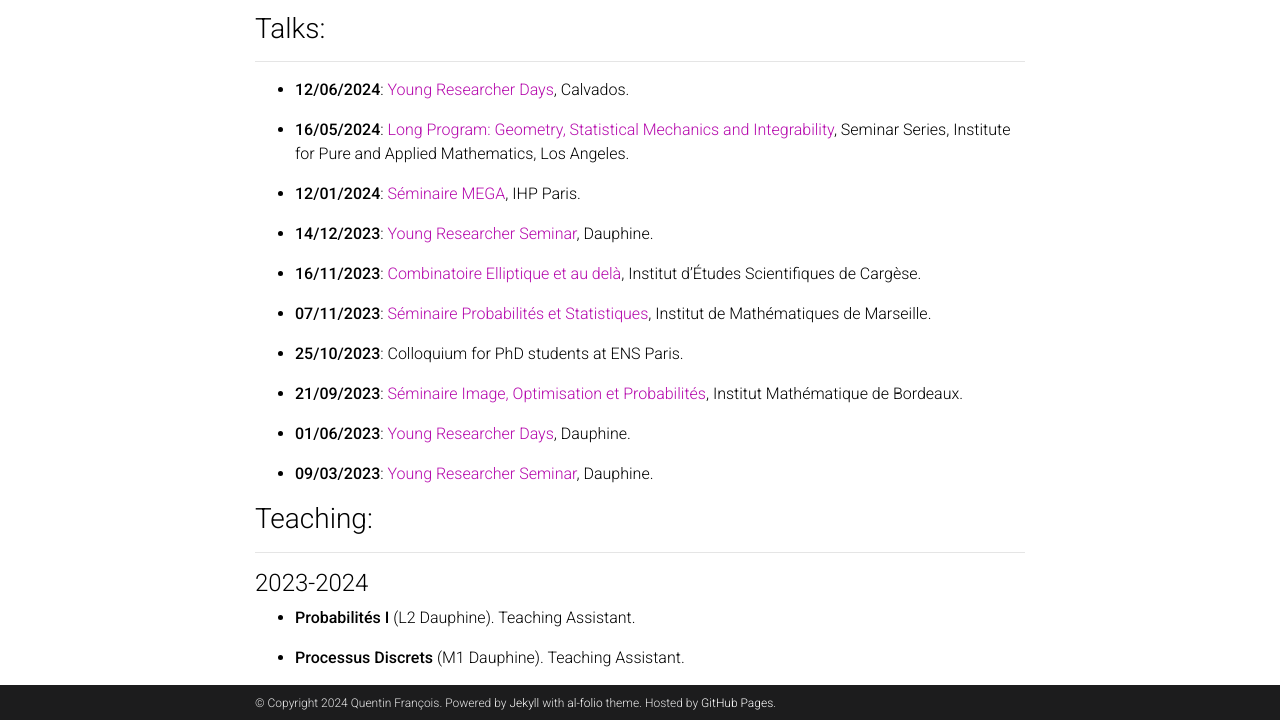
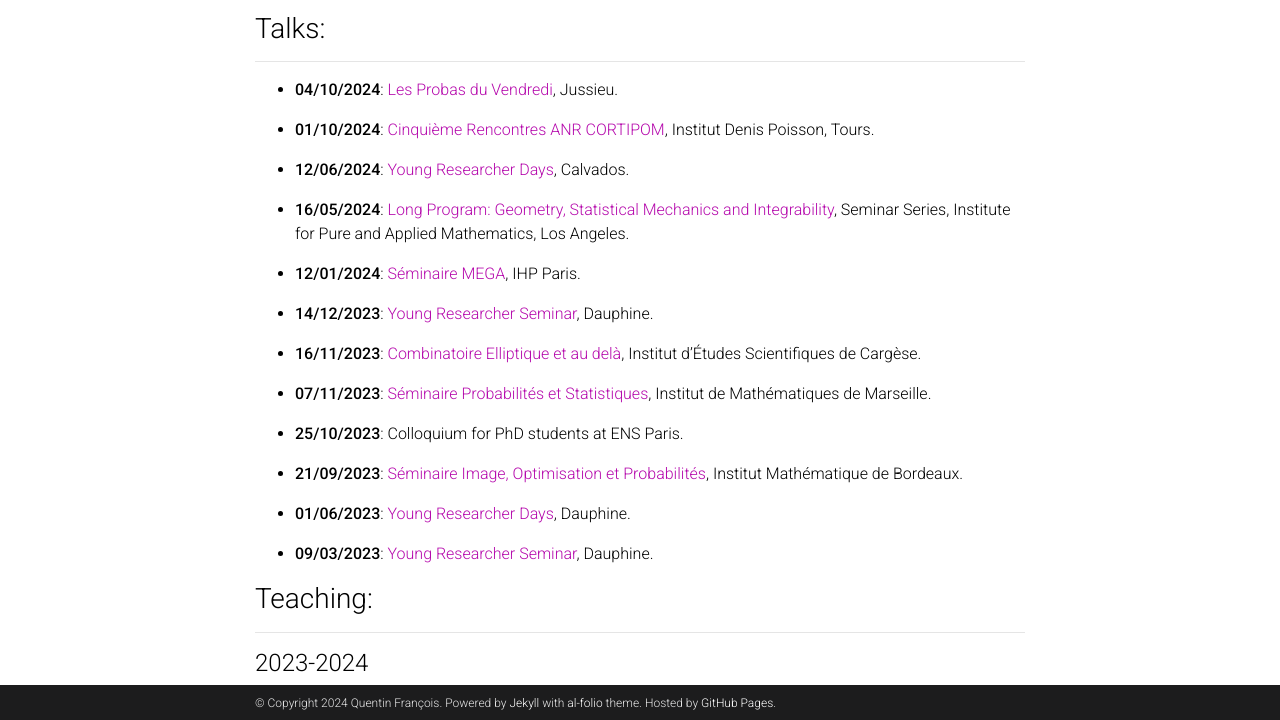
Before and after one commit to qufrancois/qufrancois.github.io, a Jekyll site: the page built from _pages/about.md, in a window 1280 px wide and 900 px high, scrolled down 553 px, cut to the strip 180-900 px from the top of the window. Built offline with Jekyll 4.4.1, drawn with Linux system fonts in a browser that asks for light colours; full-size pictures stand in for the smaller copies a plugin makes; comment, search, counter and statistics services are not loaded; a style sheet for code colours, icons or effects is not loaded.

Commit message:
Added recent talks

```diff
--- a/_pages/about.md
+++ b/_pages/about.md
@@ -41,6 +41,10 @@ I am a PhD student in Probability theory under the supervision of [Djalil Chafa
 ### Talks:
 ---
 
+- **04/10/2024**: [Les Probas du Vendredi](https://www.lpsm.paris/seminaires/probasduvendredi/index), Jussieu.
+
+- **01/10/2024**: [Cinquième Rencontres ANR CORTIPOM](https://idpoisson.fr/rostam/post/cortipom_automne_24/), Institut Denis Poisson, Tours.
+
 - **12/06/2024**: [Young Researcher Days](https://sites.google.com/view/young-researchers-days/), Calvados.
 
 - **16/05/2024**: [Long Program: Geometry, Statistical Mechanics and Integrability](https://www.ipam.ucla.edu/programs/long-programs/geometry-statistical-mechanics-and-integrability/), Seminar Series, Institute for Pure and Applied Mathematics, Los Angeles.
```
